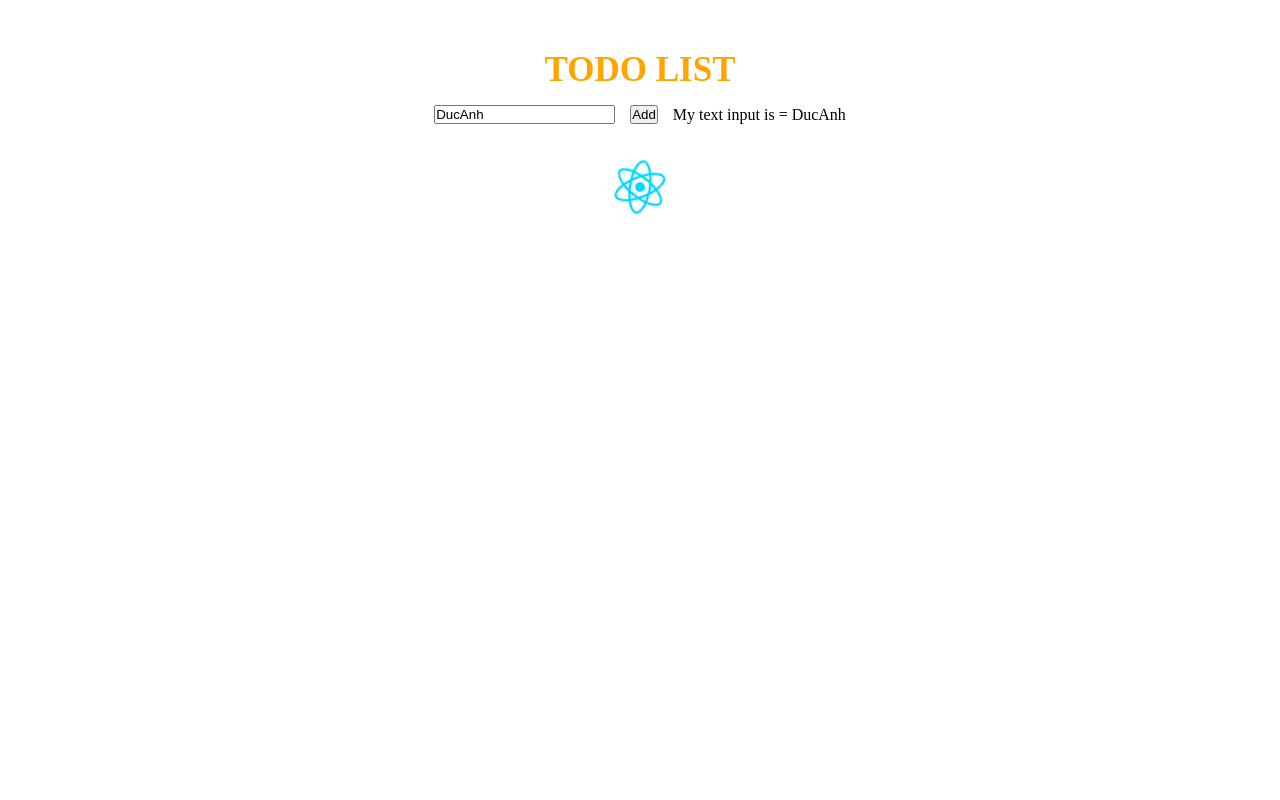
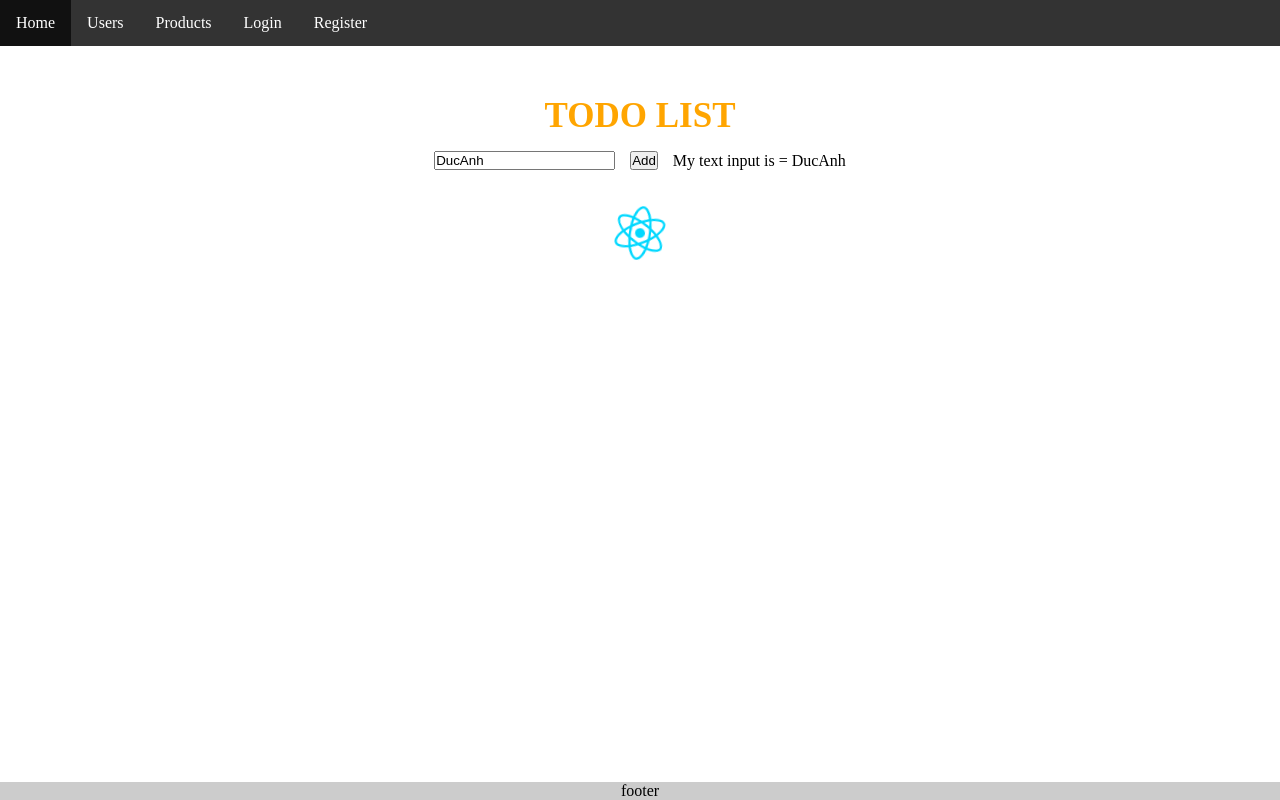
Before and after one commit to AnAnh2k/react-hoidanit, a React (Vite) app: page / in a window 1280 px wide. Built offline with nearby package versions, Linux system fonts and the light colour scheme.

Commit message:
video 47

```diff
--- a/src/App.jsx
+++ b/src/App.jsx
@@ -3,6 +3,8 @@ import TodoNew from "./components/todo/TodoNew";
 import TodoData from "./components/todo/TodoData";
 import img from "./assets/react.svg";
 import React, { useState } from "react";
+import Header from "./components/layout/header";
+import Footer from "./components/layout/footer";
 
 function App() {
   const [todoList, setTodoList] = useState([
@@ -26,6 +28,7 @@ function App() {
 
   return (
     <>
+      <Header></Header>
       <div className="todo-container">
         <h1 className="todo-title">TODO LIST</h1>
         <TodoNew addNewTodo={addNewTodo}></TodoNew>
@@ -37,6 +40,7 @@ function App() {
           </div>
         )}
       </div>
+      <Footer />
     </>
   );
 }
--- /dev/null
+++ b/src/components/layout/footer.css
@@ -0,0 +1,8 @@
+.footer {
+  position: fixed;
+  width: 100%;
+  left: 0;
+  bottom: 0;
+  text-align: center;
+  background-color: #ccc;
+}
--- /dev/null
+++ b/src/components/layout/footer.jsx
@@ -0,0 +1,10 @@
+import React from "react";
+import "./footer.css";
+
+export default function Footer() {
+  return (
+    <div className="footer">
+      <p>footer</p>
+    </div>
+  );
+}
--- /dev/null
+++ b/src/components/layout/header.css
@@ -0,0 +1,23 @@
+ul {
+  list-style-type: none;
+  margin: 0;
+  padding: 0;
+  overflow: hidden;
+  background-color: #333;
+}
+
+li {
+  float: left;
+}
+
+li a {
+  display: block;
+  color: white;
+  text-align: center;
+  padding: 14px 16px;
+  text-decoration: none;
+}
+
+li a:hover {
+  background-color: #111;
+}
--- /dev/null
+++ b/src/components/layout/header.jsx
@@ -0,0 +1,27 @@
+import "./header.css";
+
+const Header = () => {
+  return (
+    <ul>
+      <li>
+        <a className="active" href="/">
+          Home
+        </a>
+      </li>
+      <li>
+        <a href="/users">Users</a>
+      </li>
+      <li>
+        <a href="/products">Products</a>
+      </li>
+      <li>
+        <a href="/login">Login</a>
+      </li>
+      <li>
+        <a href="/register">Register</a>
+      </li>
+    </ul>
+  );
+};
+
+export default Header;
```
